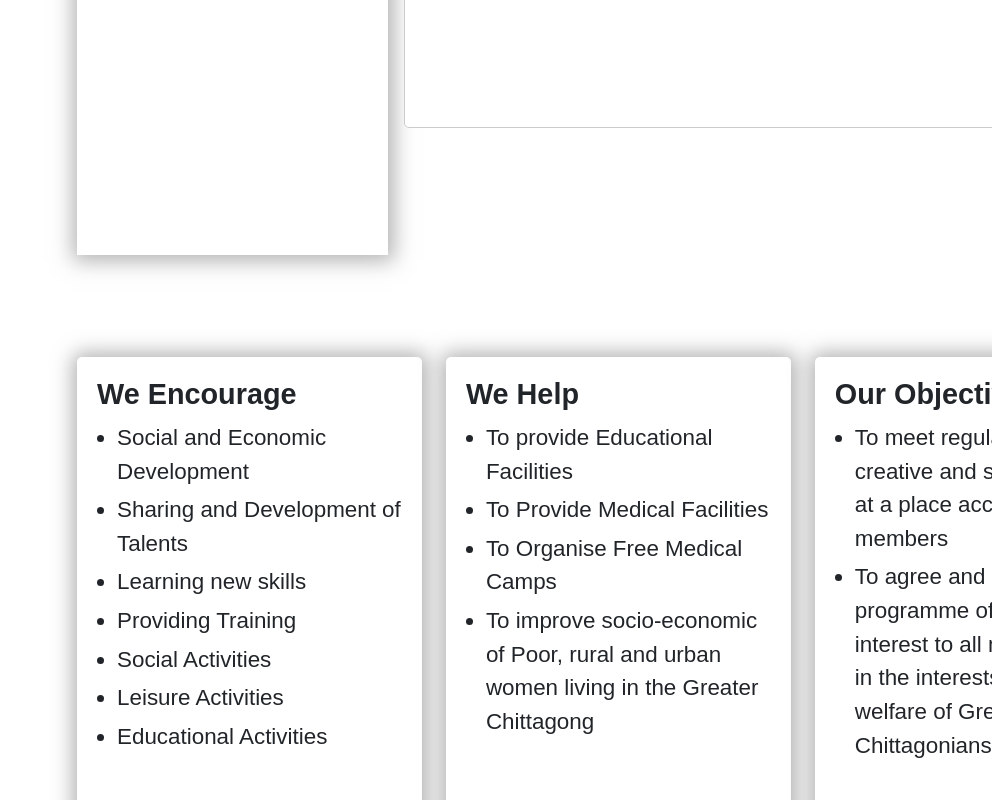
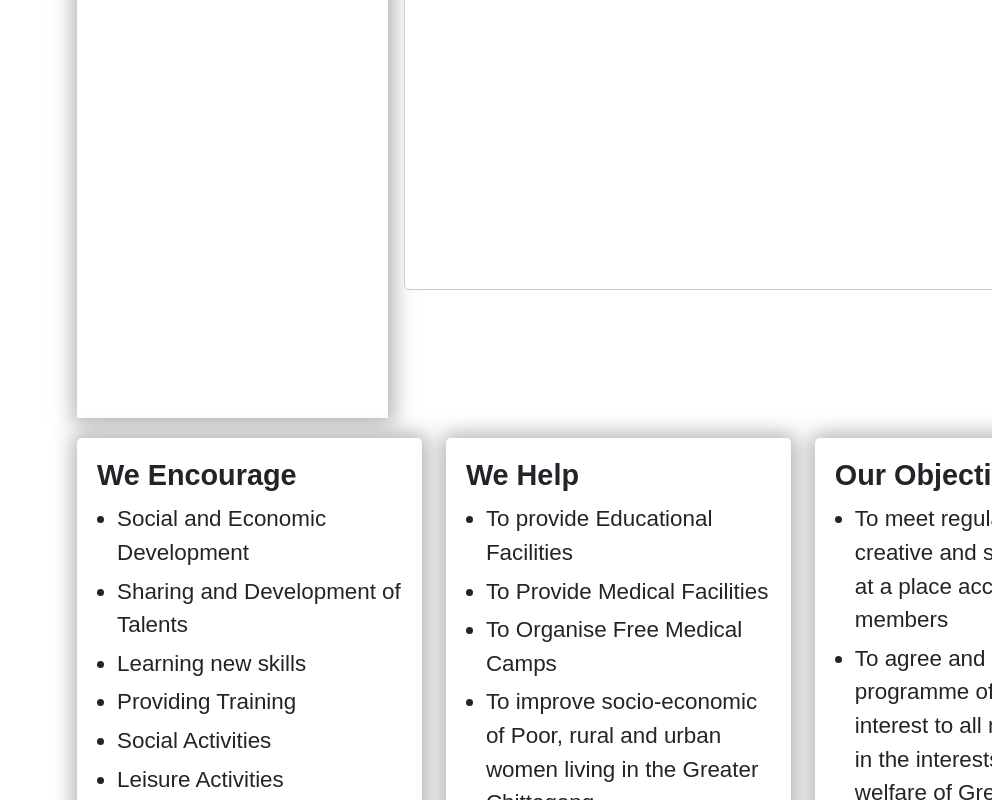
Before and after one commit to Rigan567/gcauk_clone, a plain HTML site: page index.html in a window 1280 px wide. Shown: the part 1812-2612 px from the top of the page, without its empty margins (288-1280 px from the left). Drawn offline with nearby package versions, Linux system fonts and the light colour scheme.

Commit message:
Add files via upload

```diff
--- a/Styles/home.css
+++ b/Styles/home.css
@@ -200,7 +200,7 @@ body {
 
   .sec_boxes {
     position: relative;
-    top: -10%;
+    /* top: -10%; */
     display: grid;
     grid-template-columns: 1fr 1fr 1fr;
     gap: 1rem;
@@ -386,7 +386,7 @@ body {
 
   .final_boxes {
     position: relative;
-    top: -15%;
+    /* top: -15%; */
     display: grid;
     grid-template-columns: 4fr 4fr 4fr;
     gap: 1.5rem;
```
